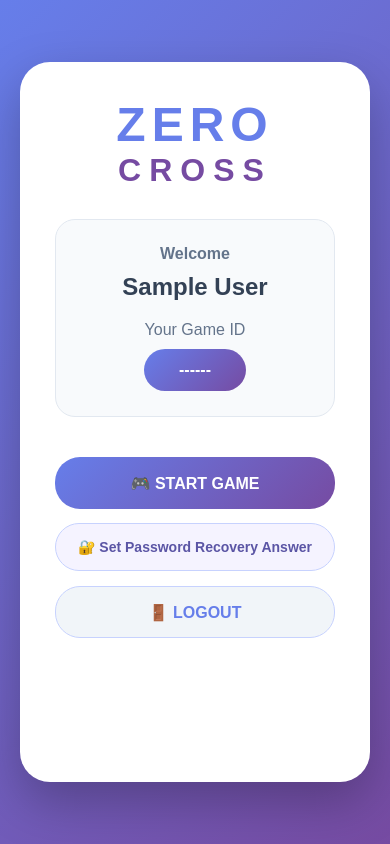
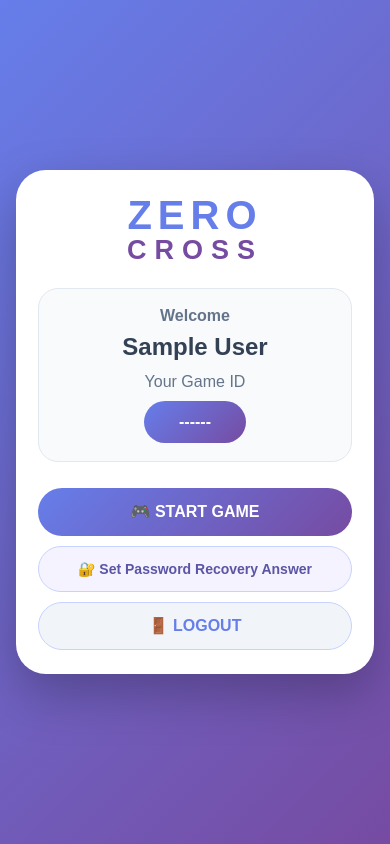
Before and after one commit to Priyanshu-bacchas/tic-toe, a React (Vite) app in the folder client/: page /home in a window 390 px wide. Built offline with nearby package versions, Linux system fonts and the light colour scheme; no server answers; sample sign-in values are in the browser's storage.

Commit message:
Center compact mobile welcome card

```diff
--- a/client/src/pages/Home.css
+++ b/client/src/pages/Home.css
@@ -249,13 +249,38 @@ transform:translateY(-3px);
 .recovery-panel .main-btn{margin-top:0;font-size:13px}
 .recovery-message{margin-top:10px;color:#4c3d91}
 
-/* Match the authentication card dimensions on the welcome screen */
+/* Compact, vertically centered welcome card for mobile */
+.home-page {
+  min-height: 100vh;
+  min-height: 100svh;
+  padding: 16px;
+  align-items: center;
+  justify-content: center;
+}
 .home-card {
-  height: min(720px, calc(100dvh - 32px));
-  min-height: 560px;
+  width: min(100%, 380px);
+  height: auto;
+  min-height: 0;
+  max-height: calc(100svh - 32px);
+  padding: 24px 22px;
   display: flex;
   flex-direction: column;
+  justify-content: center;
   overflow-y: auto;
   scrollbar-width: none;
 }
 .home-card::-webkit-scrollbar { display: none; }
+.home-card .logo h1 { font-size: 40px; line-height: 1.05; }
+.home-card .logo h2 { font-size: 27px; line-height: 1.1; margin-bottom: 22px; }
+.home-card .welcome-box { padding: 18px; margin-bottom: 16px; }
+.home-card .welcome-box h2 { margin: 8px 0 12px; }
+.home-card button { height: 48px; margin-top: 10px; }
+.home-card .recovery-btn { min-height: 46px; height: auto; padding: 10px 14px; }
+
+@media (max-height: 650px) {
+  .home-page { padding: 10px; }
+  .home-card { max-height: calc(100svh - 20px); padding: 18px; }
+  .home-card .logo h2 { margin-bottom: 14px; }
+  .home-card .welcome-box { padding: 14px; margin-bottom: 10px; }
+  .home-card button { margin-top: 8px; }
+}
```
